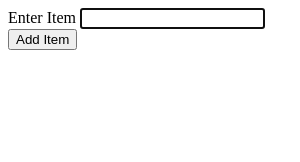
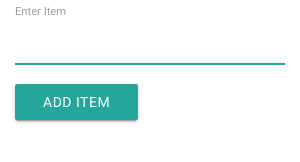
Before and after one commit to Mark-Prime/Electron-ToDo-List, an Electron app: page addWindow.html in a window 300 px wide. Drawn offline with nearby package versions, Linux system fonts and the light colour scheme.

Commit message:
added production capability

```diff
--- a/addWindow.html
+++ b/addWindow.html
@@ -1,16 +1,19 @@
 <!DOCTYPE html>
 <html lang="en">
 <head>
+    <link rel="stylesheet" href="https://cdnjs.cloudflare.com/ajax/libs/materialize/0.100.2/css/materialize.min.css">
     <title>Add Item</title>
 </head>
 <body>
+    <div class="container">
         <form>
             <div>
                 <label>Enter Item</label>
                 <input type="text" id="item" autofocus>
             </div>
-        <button type="submit">Add Item</button>
+            <button class="btn waves-effect waves-light" type="submit">Add Item</button>
         </form>
+    </div>
     <script>
         const electron = require('electron');
         const { ipcRenderer } = electron;
--- a/main.js
+++ b/main.js
@@ -3,6 +3,9 @@ const url = require('url');
 const path = require('path');
 
 const { app, BrowserWindow, Menu, ipcMain } = electron;
+
+// SET ENV
+process.env.NODE_ENV = 'production';
 
 let mainWindow;
 
```
Also changed, not shown: mainWindow.html (+3 -1 lines), package.json (+7 -1 lines), assets/icons/png/icon.png (added), assets/icons/win/icon.ico (added), 2 other files. Lines whose indentation alone changed are shown as unchanged.
